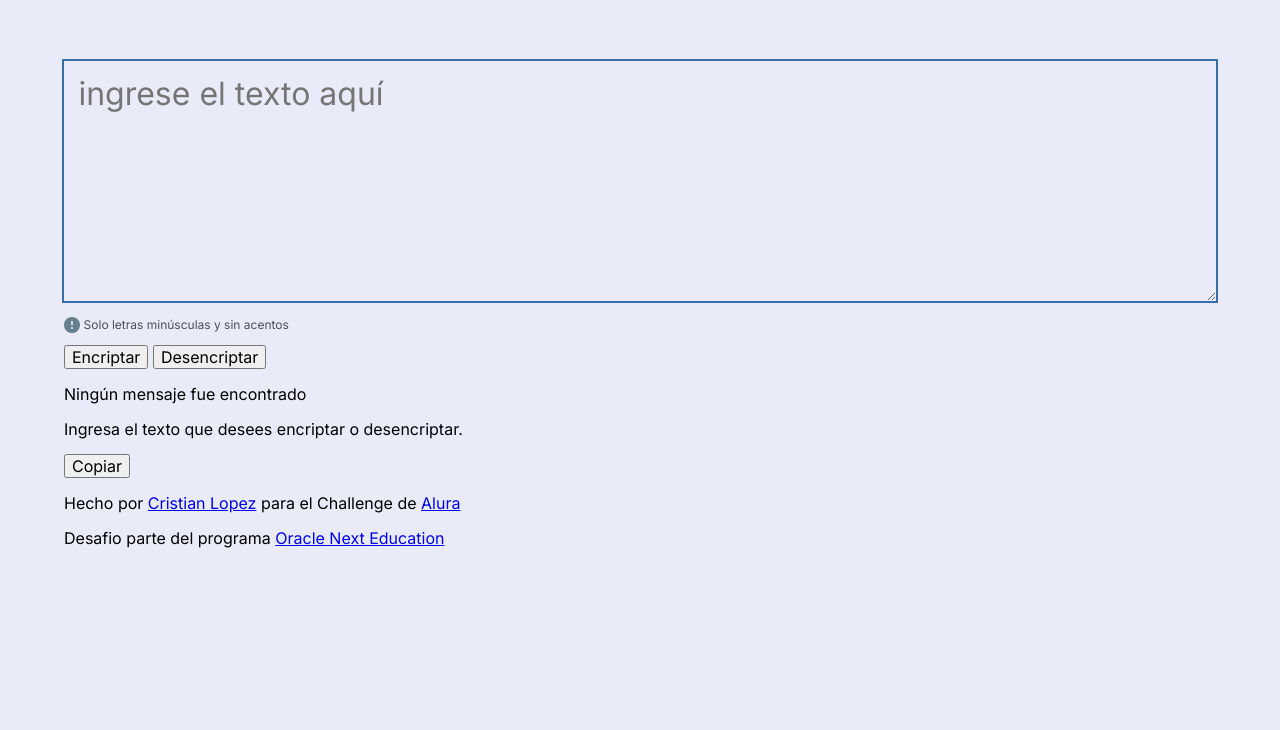
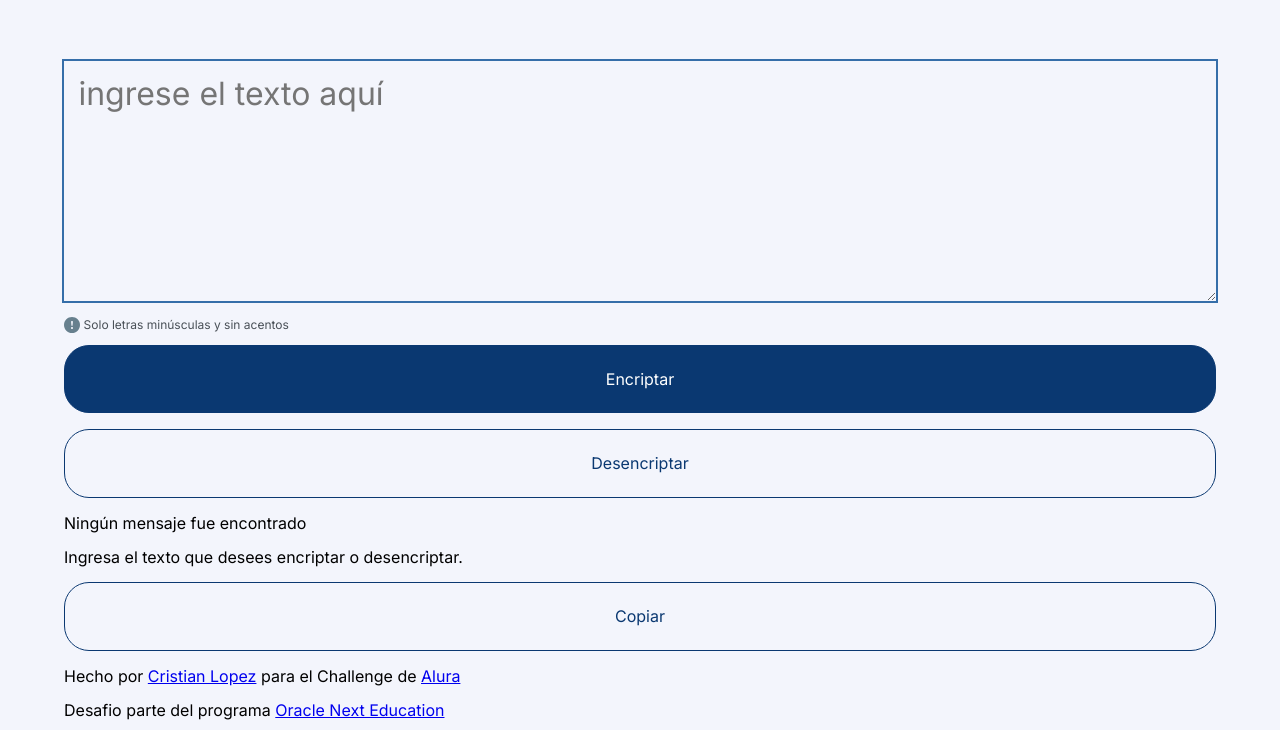
Before and after one commit to crisnlopez/EncriptadorDeTexto, a plain HTML site: page index.html in a window 1280 px wide. Shown: the part 102-832 px from the top of the page. Drawn offline with Linux system fonts and the light colour scheme.

Commit message:
Componente button

```diff
--- a/css/style.css
+++ b/css/style.css
@@ -34,7 +34,7 @@
 
 body{
   min-height: 100vh;
-  background-color: var(--Light-blue-300);
+  background-color: var(--Light-blue-100);
   font-family: 'Inter', sans-serif;
 }
 
@@ -48,9 +48,9 @@ header{
   min-height: 30vh;
   padding: .9rem;
   background-color: inherit;
+  color: var(--Dark-blue-300);
+  font-size: 2rem;
   text-transform: lowercase;
-  font-size: 2rem;
-  color: var(--Dark-blue-300);
   border: none;
   resize: vertical;
 }
@@ -60,8 +60,8 @@ header{
 }
 
 .texto-input p{
+  color: var(--Gray-400);
   font-size: .75rem;
-  color: var(--Gray-400);
 }
 
 .texto-input p img{
@@ -69,6 +69,33 @@ header{
   vertical-align: text-top;
 }
 
+button + button{
+  margin-top: 1rem;
+}
+
+.button{
+  min-width: 100%;
+  padding: 1.5rem;
+  background-color: inherit;
+  color: var(--Dark-blue-300);
+  border: 1px solid var(--Dark-blue-300);
+  border-radius: 25px;
+}
+
+.button:hover{
+  background-color: var(--Light-blue-300);
+  cursor: pointer;
+}
+
+.button-dark{
+  background-color: var(--Dark-blue-300);
+  color: #FFF;
+}
+
+.button-dark:hover{
+  background-color: var(--Dark-blue-400);
+}
+
 .texto-output img{
   display: none;
 }
--- a/index.html
+++ b/index.html
@@ -22,9 +22,9 @@
         <section class="texto-input">
           <textarea placeholder="Ingrese el texto aquí" autofocus></textarea>
           <p><img src="img/info-icon.svg" alt="icon info">Solo letras minúsculas y sin acentos</p>
-          <div class="buttons">
-            <button type="button">Encriptar</button>
-            <button type="button">Desencriptar</button>
+          <div>
+            <button type="button" class="button button-dark">Encriptar</button>
+            <button type="button" class="button">Desencriptar</button>
           </div>
         </section>
 
@@ -32,7 +32,7 @@
           <img src="img/munieco.svg" alt="Muñeco mirando un diamante">
           <p>Ningún mensaje fue encontrado</p>
           <p>Ingresa el texto que desees encriptar o desencriptar.</p>
-          <button type="button">Copiar</button>
+          <button type="button" class="button">Copiar</button>
         </section>
       </main>
 
```
